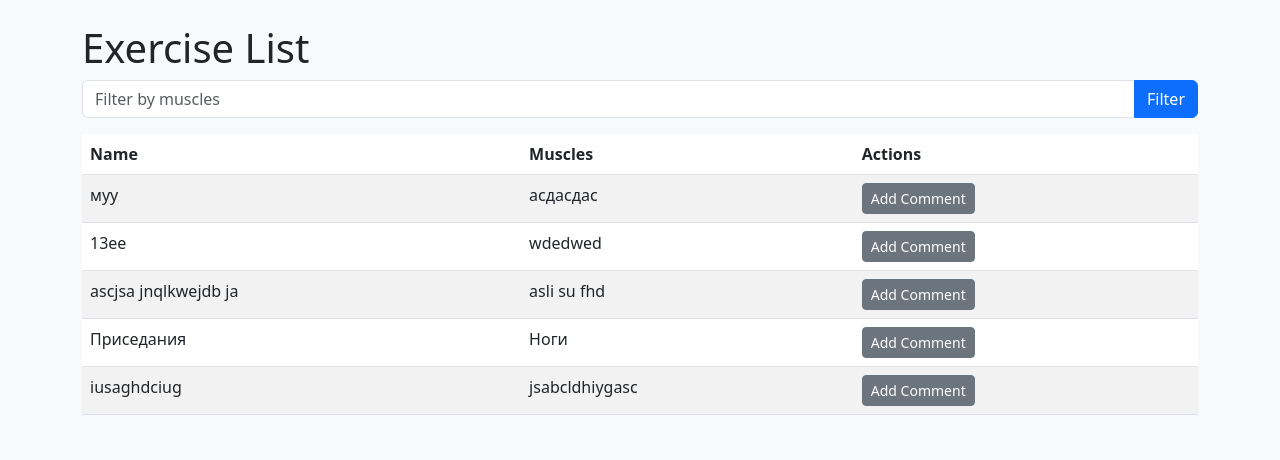
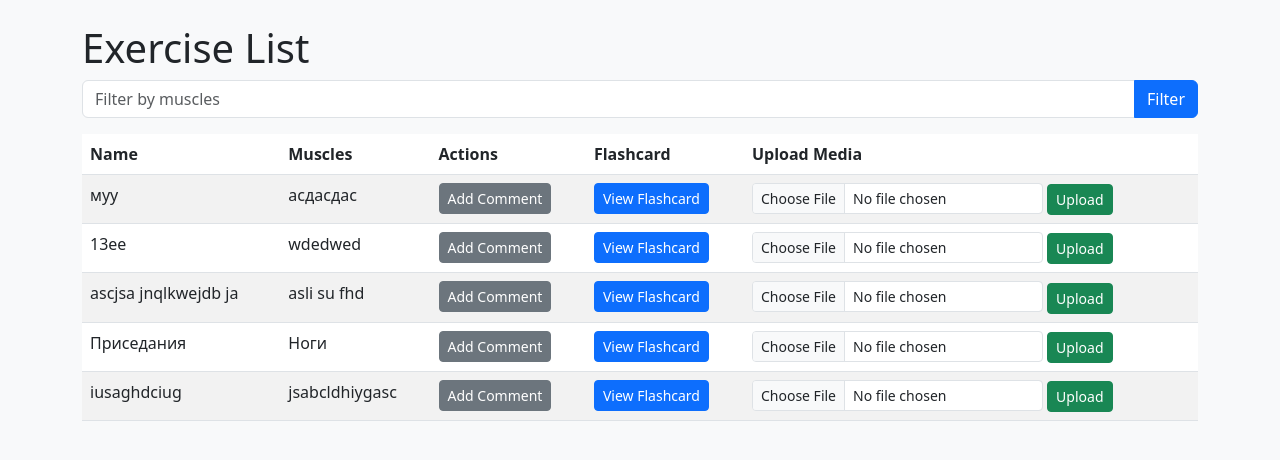
Before and after one commit to cmpolik/gym-trainer, a Django app: page /list/ in a window 1280 px wide. Shown: the part 56-516 px from the top of the page. Run offline with Django 5.2, Linux system fonts and the light colour scheme; data comes from the database, SQL or seed files in the repository; both versions use the stored data as it was after the commit.

Commit message:
Added media upload and flashcard link in exercise list

```diff
--- a/gym_trainer/exercises/models.py
+++ b/gym_trainer/exercises/models.py
@@ -1,24 +1,28 @@
 """
-Описание модуля.
+Models for the exercises app.
 """
 from django.db import models
 
 class Exercise(models.Model):
     """
-    Модель для хранения упражнений.
+    Model for storing gym exercises.
     """
     name = models.CharField(max_length=100)
     description = models.TextField(max_length=500)
     muscles = models.CharField(max_length=100)
     created_at = models.DateTimeField(auto_now_add=True)
+    media_file = models.FileField(upload_to='exercise_media/', blank=True, null=True)
 
     def __str__(self):
-        return self.name
+        return str(self.name)
 
 class Comment(models.Model):
+    """
+    Model for storing comments on exercises.
+    """
     exercise = models.ForeignKey(Exercise, on_delete=models.CASCADE, related_name='comments')
     text = models.TextField(max_length=200)
     created_at = models.DateTimeField(auto_now_add=True)
 
     def __str__(self):
-        return str(self.name)
+        return f"Comment for {self.exercise.name}"
--- a/gym_trainer/exercises/templates/exercise_list.html
+++ b/gym_trainer/exercises/templates/exercise_list.html
@@ -14,6 +14,8 @@
             <th>Name</th>
             <th>Muscles</th>
             <th>Actions</th>
+            <th>Flashcard</th>
+            <th>Upload Media</th>
         </tr>
     </thead>
     <tbody>
@@ -22,9 +24,17 @@
             <td>{{ exercise.name }}</td>
             <td>{{ exercise.muscles }}</td>
             <td><a href="{% url 'add_comment' exercise.id %}" class="btn btn-sm btn-secondary">Add Comment</a></td>
+            <td><a href="{% url 'flashcards' %}?id={{ exercise.id }}" class="btn btn-sm btn-primary">View Flashcard</a></td>
+            <td>
+                <form method="post" enctype="multipart/form-data" action="{% url 'upload_media' exercise.id %}">
+                    {% csrf_token %}
+                    <input type="file" name="media_file" accept=".gif,.jpg,.png" class="form-control form-control-sm d-inline" style="width: auto;">
+                    <button type="submit" class="btn btn-sm btn-success">Upload</button>
+                </form>
+            </td>
         </tr>
         {% empty %}
-        <tr><td colspan="3">No exercises yet.</td></tr>
+        <tr><td colspan="5">No exercises yet.</td></tr>
         {% endfor %}
     </tbody>
 </table>
--- a/gym_trainer/exercises/urls.py
+++ b/gym_trainer/exercises/urls.py
@@ -1,5 +1,8 @@
+"""
+URL patterns for the exercises app.
+"""
 from django.urls import path
-from exercises import views
+from . import views
 
 urlpatterns = [
     path('', views.home, name='home'),
@@ -7,4 +10,5 @@ urlpatterns = [
     path('comment/<int:exercise_id>/', views.add_comment, name='add_comment'),
     path('list/', views.exercise_list, name='exercise_list'),
     path('flashcards/', views.flashcards, name='flashcards'),
+    path('upload/<int:exercise_id>/', views.upload_media, name='upload_media'),
 ]
--- a/gym_trainer/exercises/views.py
+++ b/gym_trainer/exercises/views.py
@@ -1,19 +1,18 @@
+"""
+Views for the exercises app.
+"""
 from django.shortcuts import render, redirect
 from exercises.models import Exercise
 from exercises.forms import ExerciseForm, CommentForm
 
 def home(request):
-    """
-    Отображает главную страницу.
-    """
+    """Display the homepage."""
     return render(request, 'home.html')
 
 def add_exercise(request):
-    """
-    Добавляет упражнение.
-    """
+    """Add a new exercise."""
     if request.method == 'POST':
-        form = ExerciseForm(request.POST)
+        form = ExerciseForm(request.POST, request.FILES)
         if form.is_valid():
             form.save()
             return redirect('exercise_list')
@@ -22,9 +21,7 @@ def add_exercise(request):
     return render(request, 'add_exercise.html', {'form': form})
 
 def add_comment(request, exercise_id):
-    """
-    Добавляет коммент.
-    """
+    """Add a comment to an exercise."""
     exercise = Exercise.objects.get(id=exercise_id)
     if request.method == 'POST':
         form = CommentForm(request.POST)
@@ -38,6 +35,7 @@ def add_comment(request, exercise_id):
     return render(request, 'add_comment.html', {'form': form, 'exercise': exercise})
 
 def exercise_list(request):
+    """Display a list of exercises with muscle filtering."""
     muscles = request.GET.get('muscles', '')
     exercises = Exercise.objects.all()
     if muscles:
@@ -45,5 +43,16 @@ def exercise_list(request):
     return render(request, 'exercise_list.html', {'exercises': exercises, 'muscles': muscles})
 
 def flashcards(request):
+    """Display exercise flashcards."""
     exercises = Exercise.objects.all()
     return render(request, 'flashcards.html', {'exercises': exercises})
+
+def upload_media(request, exercise_id):
+    """Upload a media file for an exercise."""
+    exercise = Exercise.objects.get(id=exercise_id)
+    if request.method == 'POST':
+        form = ExerciseForm(request.POST, request.FILES, instance=exercise)
+        if form.is_valid():
+            form.save()
+            return redirect('exercise_list')
+    return redirect('exercise_list')
--- a/gym_trainer/gym_trainer/settings.py
+++ b/gym_trainer/gym_trainer/settings.py
@@ -119,6 +119,9 @@ STATIC_URL = '/static/'
 STATICFILES_DIRS = [BASE_DIR / "exercises/static"]
 STATIC_ROOT = BASE_DIR / "staticfiles"
 
+MEDIA_URL = '/media/'
+MEDIA_ROOT = BASE_DIR / "media"
+
 # Default primary key field type
 # https://docs.djangoproject.com/en/5.2/ref/settings/#default-auto-field
 
--- a/gym_trainer/gym_trainer/urls.py
+++ b/gym_trainer/gym_trainer/urls.py
@@ -14,10 +14,13 @@ Including another URLconf
     1. Import the include() function: from django.urls import include, path
     2. Add a URL to urlpatterns:  path('blog/', include('blog.urls'))
 """
+
 from django.contrib import admin
 from django.urls import path, include
+from django.conf import settings
+from django.conf.urls.static import static
 
 urlpatterns = [
     path('admin/', admin.site.urls),
     path('', include('exercises.urls')),
-]
+] + static(settings.MEDIA_URL, document_root=settings.MEDIA_ROOT)
```
Also changed, not shown: gym_trainer/exercises/forms.py (+14 -1 lines), gym_trainer/db.sqlite3, gym_trainer/exercises/migrations/0002_exercise_media_file.py (added).
